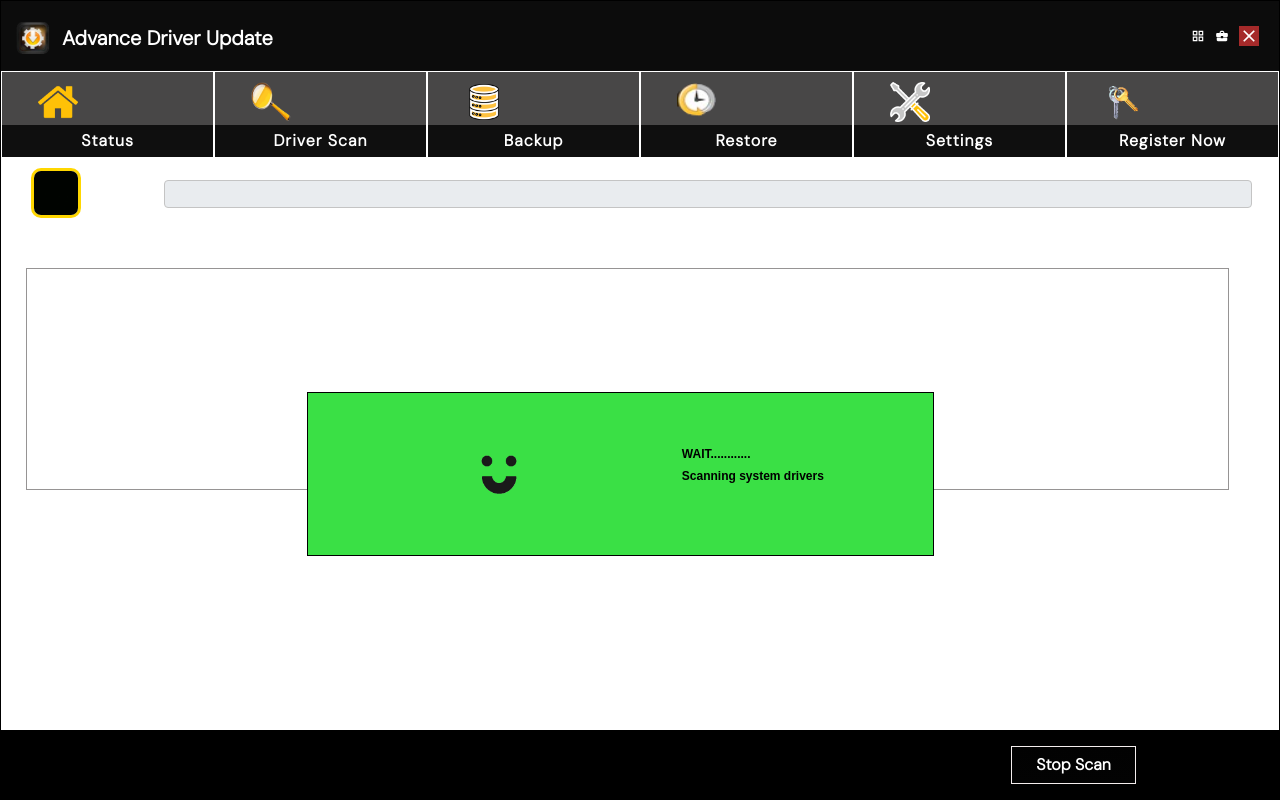
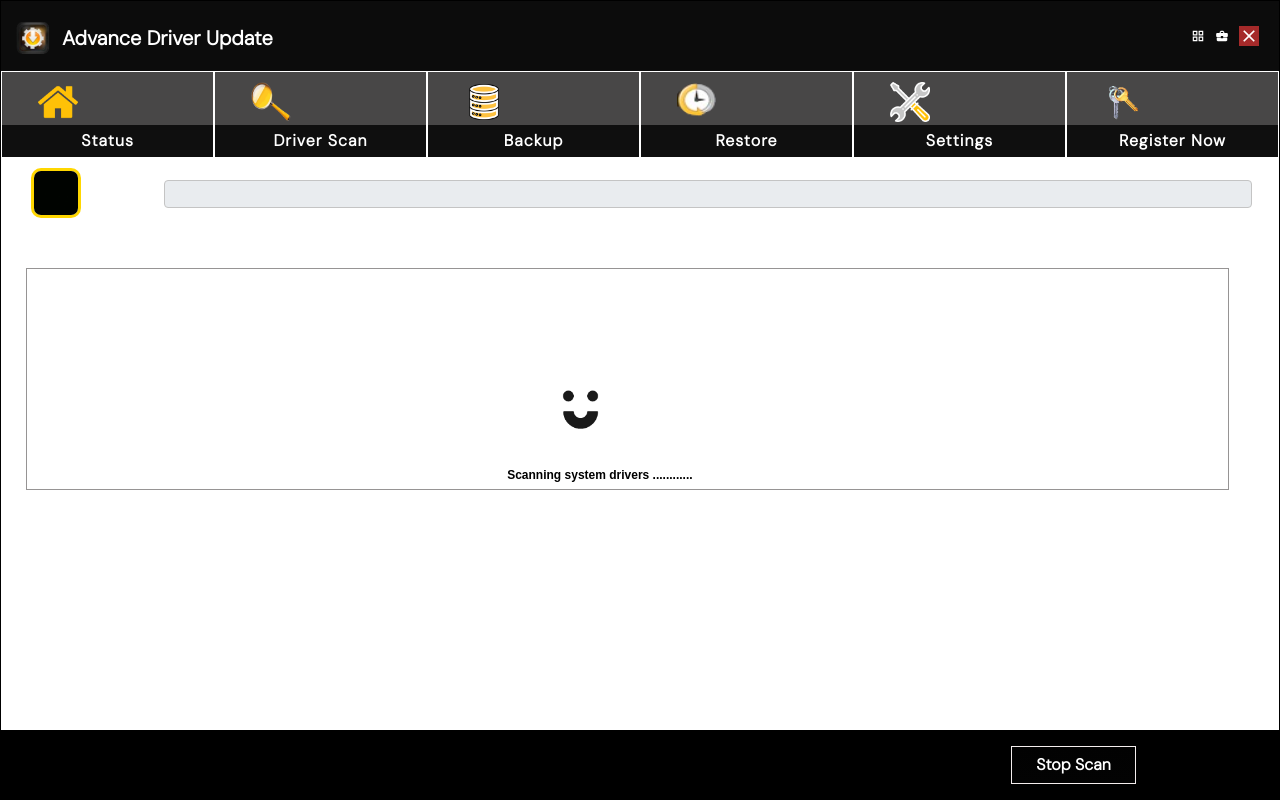
Before and after one commit to ujalauncode/DriverUpdate, a React (Vite) app: page / in a window 1280 px wide. Both pictures are taken after a click on the button "Start Scan Now". Built offline with nearby package versions, Linux system fonts and the light colour scheme.

Commit message:
first commit

```diff
--- a/src/App.css
+++ b/src/App.css
@@ -2157,6 +2157,16 @@
 .checksize{
   height: 40px;
 }
+.exclusion-maintesting2222{
+position: absolute;
+z-index: 9999;
+left: 39%;
+top: 41%;
+width: 45vw;
+height: 164px;
+color: rgb(0, 0, 0);
+font-family: sans-serif;
+}
 
 .exclusion-maintesting22 {
   position: absolute;
--- a/src/App.jsx
+++ b/src/App.jsx
@@ -1,10 +1,16 @@
 import React from "react";
 import "./App.css";
 import Header from "./component/Header";
+// import { invoke } from '@tauri-apps/api/tauri'
 
 
 
 function App() {
+  // document.addEventListener('DOMContentLoaded', () => {
+  //   setTimeout(()=>{
+  //     invoke('close_splashscreen')
+  //   } , 6_000)
+  // })
 
   return(
     <>
--- a/src/component/Header.jsx
+++ b/src/component/Header.jsx
@@ -14,7 +14,6 @@
 import keys from "../Image/keys.png"
 import Buy from "./Buy";
 import backk from "../Image/backk.png"
-// import { invoke } from '@tauri-apps/api/tauri'
 
 
 
@@ -23,11 +22,11 @@
   const [isRegisterPopupOpen, setRegisterPopupOpen] = useState(false);
 
 
-  // document.addEventListener('DOMContentLoaded', () => {
-  //   setTimeout(()=>{
-  //     invoke('close_splashscreen')
-  //   } , 6_000)
-  // })
+  document.addEventListener('DOMContentLoaded', () => {
+    setTimeout(()=>{
+      invoke('close_splashscreen')
+    } , 6_000)
+  })
 
   const handleRegisterNowClick = () => {
     setCleanerStatus("");
--- a/src/component/StartScan.jsx
+++ b/src/component/StartScan.jsx
@@ -172,16 +172,16 @@
       {handleRedirect("scan-registry", 18000)}
 
       {showPopover && (
-      <div className="exclusion-maintesting222" style={{backgroundColor: backgroundColor,transition: 'background-color 1s ease',}}>
+      <div className="exclusion-maintesting2222" >
       <div className="minenewpop ml-2 mt-4">
-        <div className="flex justify-content-evenly">
+        <div className="">
       <img src={face} alt="" />
-        <div className="  mt-2 text-xs pt-4">
-          <h1 className="font-extrabold text-black text-xs">WAIT............</h1>
+        <div className="  mt-2 text-xs ">
+          <h1 className="font-extrabold text-black text-xs">Scanning system drivers ............</h1>
           <br />
-          <h2 className=" text-black text-xs font-bold">
+          {/* <h2 className=" text-black text-xs font-bold">
             Scanning system  drivers
-          </h2>
+          </h2> */}
         </div>
         </div>
       </div>
```
Also changed, not shown: 1 other file (tests, documents, lock files or other folders).
